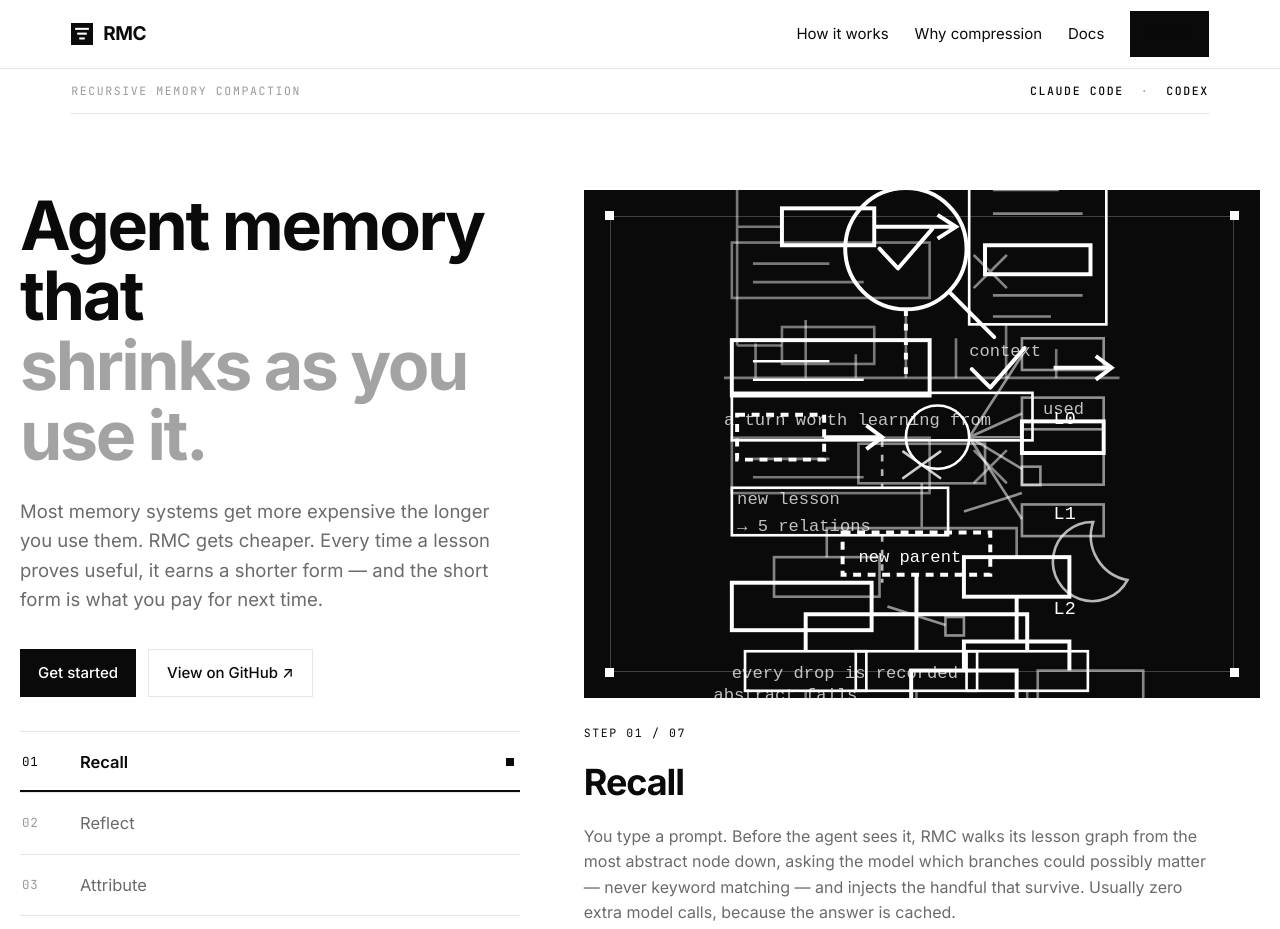
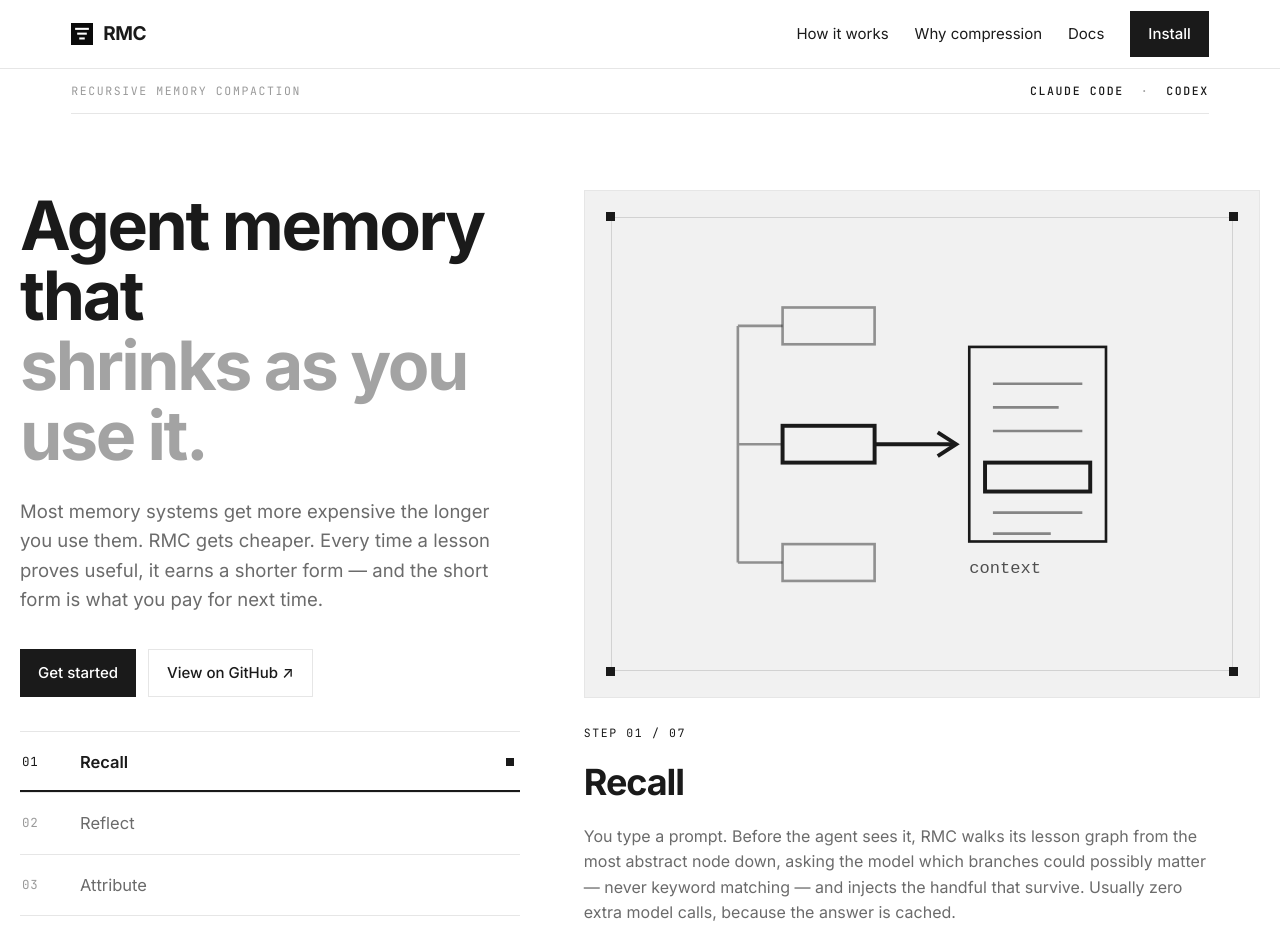
Before and after one commit to yiheinchai/recursive-memory-compaction, a plain HTML site: page docs/index.html in a window 1280 px wide. Shown: the top 929 px of the page. Drawn offline with Linux system fonts and the light colour scheme.

Commit message:
Fix stacked diagrams and lighten the plate
Three bugs, all cascade:

- .panel svg { display: block } outranked the hidden attribute, so all
  seven drawings painted on top of each other. Added an explicit
  svg[hidden] rule.
- .nav-links a (0,1,1) outranked .btn (0,1,0), painting the Install
  label black on a black button.
- The solid black plate was the heaviest mass on an otherwise light
  page. Inverted it: soft grey ground, ink line art, ink corner ticks.
  Code blocks follow, and the accent softens from #0a0a0a to #1a1a1a.

```diff
--- a/docs/index.html
+++ b/docs/index.html
@@ -74,7 +74,7 @@
       <span class="tick bl"></span><span class="tick br"></span>
 
       <!-- 01 RECALL -->
-      <svg data-fig="1" viewBox="0 0 400 300" fill="none" stroke="#fff" stroke-width="2">
+      <svg data-fig="1" viewBox="0 0 400 300" fill="none" stroke="#1a1a1a" stroke-width="2">
         <path d="M60 60v180M60 60h34M60 150h34M60 240h34" opacity=".45"/>
         <rect x="94" y="46" width="70" height="28" opacity=".45"/>
         <rect x="94" y="136" width="70" height="28" stroke-width="3"/>
@@ -85,22 +85,22 @@
         <path d="M254 104h68M254 122h50M254 140h68" opacity=".5"/>
         <rect x="248" y="164" width="80" height="22" stroke-width="3"/>
         <path d="M254 202h68M254 218h44" opacity=".5"/>
-        <text x="236" y="248" fill="#fff" stroke="none" font-family="monospace" font-size="13" opacity=".75">context</text>
+        <text x="236" y="248" fill="#1a1a1a" stroke="none" font-family="monospace" font-size="13" opacity=".75">context</text>
       </svg>
 
       <!-- 02 REFLECT -->
-      <svg data-fig="2" viewBox="0 0 400 300" fill="none" stroke="#fff" stroke-width="2" hidden>
+      <svg data-fig="2" viewBox="0 0 400 300" fill="none" stroke="#1a1a1a" stroke-width="2" hidden>
         <path d="M50 210h300" opacity=".45"/>
         <path d="M74 210v-26M112 210v-44M150 210v-18M188 210v-52M226 210v-30M264 210v-40M302 210v-22" opacity=".45"/>
         <circle cx="188" cy="112" r="46" stroke-width="3"/>
         <path d="M221 145l34 34" stroke-width="3" stroke-linecap="round"/>
         <path d="M168 112l14 15 26-30" stroke-width="3" stroke-linecap="round" stroke-linejoin="round"/>
         <path d="M188 158v52" stroke-width="3" stroke-dasharray="5 6"/>
-        <text x="50" y="246" fill="#fff" stroke="none" font-family="monospace" font-size="13" opacity=".75">a turn worth learning from</text>
+        <text x="50" y="246" fill="#1a1a1a" stroke="none" font-family="monospace" font-size="13" opacity=".75">a turn worth learning from</text>
       </svg>
 
       <!-- 03 ATTRIBUTE -->
-      <svg data-fig="3" viewBox="0 0 400 300" fill="none" stroke="#fff" stroke-width="2" hidden>
+      <svg data-fig="3" viewBox="0 0 400 300" fill="none" stroke="#1a1a1a" stroke-width="2" hidden>
         <rect x="56" y="52" width="150" height="42" opacity=".45"/>
         <rect x="56" y="126" width="150" height="42" stroke-width="3"/>
         <rect x="56" y="200" width="150" height="42" opacity=".45"/>
@@ -112,11 +112,11 @@
         <path d="M240 210l24 24M264 210l-24 24" opacity=".5" stroke-linecap="round"/>
         <path d="M300 147h44" stroke-width="3"/>
         <path d="M332 138l12 9-12 9" stroke-width="3"/>
-        <text x="292" y="182" fill="#fff" stroke="none" font-family="monospace" font-size="13" opacity=".75">used</text>
+        <text x="292" y="182" fill="#1a1a1a" stroke="none" font-family="monospace" font-size="13" opacity=".75">used</text>
       </svg>
 
       <!-- 04 CONSOLIDATE -->
-      <svg data-fig="4" viewBox="0 0 400 300" fill="none" stroke="#fff" stroke-width="2" hidden>
+      <svg data-fig="4" viewBox="0 0 400 300" fill="none" stroke="#1a1a1a" stroke-width="2" hidden>
         <rect x="60" y="128" width="66" height="34" stroke-width="3" stroke-dasharray="6 5"/>
         <path d="M126 145h44" stroke-width="3"/>
         <path d="M158 136l12 9-12 9" stroke-width="3"/>
@@ -127,28 +127,28 @@
         <rect x="276" y="133" width="62" height="24" stroke-width="3"/>
         <rect x="276" y="157" width="62" height="24" opacity=".55"/>
         <rect x="276" y="196" width="62" height="24" opacity=".55"/>
-        <text x="60" y="196" fill="#fff" stroke="none" font-family="monospace" font-size="13" opacity=".75">new lesson</text>
-        <text x="60" y="216" fill="#fff" stroke="none" font-family="monospace" font-size="13" opacity=".75">→ 5 relations</text>
+        <text x="60" y="196" fill="#1a1a1a" stroke="none" font-family="monospace" font-size="13" opacity=".75">new lesson</text>
+        <text x="60" y="216" fill="#1a1a1a" stroke="none" font-family="monospace" font-size="13" opacity=".75">→ 5 relations</text>
       </svg>
 
       <!-- 05 COMPRESS -->
-      <svg data-fig="5" viewBox="0 0 400 300" fill="none" stroke="#fff" stroke-width="2" hidden>
+      <svg data-fig="5" viewBox="0 0 400 300" fill="none" stroke="#1a1a1a" stroke-width="2" hidden>
         <rect x="56" y="56" width="228" height="36"/>
         <rect x="56" y="128" width="164" height="36"/>
         <rect x="56" y="200" width="106" height="36" stroke-width="3"/>
         <path d="M170 92v36M170 164v36" stroke-dasharray="5 6" opacity=".7"/>
-        <text x="300" y="80" fill="#fff" stroke="none" font-family="monospace" font-size="14">L0</text>
-        <text x="300" y="152" fill="#fff" stroke="none" font-family="monospace" font-size="14">L1</text>
-        <text x="300" y="224" fill="#fff" stroke="none" font-family="monospace" font-size="14">L2</text>
+        <text x="300" y="80" fill="#1a1a1a" stroke="none" font-family="monospace" font-size="14">L0</text>
+        <text x="300" y="152" fill="#1a1a1a" stroke="none" font-family="monospace" font-size="14">L1</text>
+        <text x="300" y="224" fill="#1a1a1a" stroke="none" font-family="monospace" font-size="14">L2</text>
         <path d="M232 146l44 -14" opacity=".55"/>
         <rect x="276" y="112" width="14" height="14" opacity=".55"/>
         <path d="M174 218l44 14" opacity=".55"/>
         <rect x="218" y="226" width="14" height="14" opacity=".55"/>
-        <text x="56" y="272" fill="#fff" stroke="none" font-family="monospace" font-size="13" opacity=".75">every drop is recorded</text>
+        <text x="56" y="272" fill="#1a1a1a" stroke="none" font-family="monospace" font-size="13" opacity=".75">every drop is recorded</text>
       </svg>
 
       <!-- 06 DESCEND -->
-      <svg data-fig="6" viewBox="0 0 400 300" fill="none" stroke="#fff" stroke-width="2" hidden>
+      <svg data-fig="6" viewBox="0 0 400 300" fill="none" stroke="#1a1a1a" stroke-width="2" hidden>
         <rect x="152" y="40" width="96" height="30" opacity=".5"/>
         <path d="M186 46l28 20M214 46l-28 20" opacity=".8" stroke-linecap="round"/>
         <path d="M200 70v34M200 104h-72v22M200 104h72v22" opacity=".5"/>
@@ -157,22 +157,22 @@
         <path d="M272 156v34M272 190h-40v22M272 190h40v22" stroke-width="3"/>
         <rect x="192" y="212" width="80" height="30" stroke-width="3"/>
         <rect x="288" y="212" width="80" height="30" opacity=".5"/>
-        <text x="42" y="234" fill="#fff" stroke="none" font-family="monospace" font-size="13" opacity=".75">abstract fails</text>
-        <text x="42" y="254" fill="#fff" stroke="none" font-family="monospace" font-size="13" opacity=".75">→ pay for detail</text>
+        <text x="42" y="234" fill="#1a1a1a" stroke="none" font-family="monospace" font-size="13" opacity=".75">abstract fails</text>
+        <text x="42" y="254" fill="#1a1a1a" stroke="none" font-family="monospace" font-size="13" opacity=".75">→ pay for detail</text>
       </svg>
 
       <!-- 07 DREAM -->
-      <svg data-fig="7" viewBox="0 0 400 300" fill="none" stroke="#fff" stroke-width="2" hidden>
+      <svg data-fig="7" viewBox="0 0 400 300" fill="none" stroke="#1a1a1a" stroke-width="2" hidden>
         <path d="M330 44a30 30 0 1 0 26 44 34 34 0 0 1-26-44z" stroke-width="2" opacity=".7"/>
         <rect x="140" y="52" width="112" height="32" stroke-width="3" stroke-dasharray="6 5"/>
-        <text x="152" y="74" fill="#fff" stroke="none" font-family="monospace" font-size="13">new parent</text>
+        <text x="152" y="74" fill="#1a1a1a" stroke="none" font-family="monospace" font-size="13">new parent</text>
         <path d="M196 84v30M196 114h-84v28M196 114h84v28M196 114v28" stroke-width="3"/>
         <rect x="66" y="142" width="92" height="30"/>
         <rect x="150" y="142" width="92" height="30"/>
         <rect x="234" y="142" width="92" height="30"/>
         <path d="M112 172v28M196 172v28M280 172v28" opacity=".45"/>
         <path d="M74 212h76M158 212h76M242 212h76" opacity=".45"/>
-        <text x="66" y="248" fill="#fff" stroke="none" font-family="monospace" font-size="13" opacity=".75">used together, repeatedly</text>
+        <text x="66" y="248" fill="#1a1a1a" stroke="none" font-family="monospace" font-size="13" opacity=".75">used together, repeatedly</text>
       </svg>
     </div>
 
--- a/docs/style.css
+++ b/docs/style.css
@@ -1,13 +1,13 @@
 /* RMC — a deliberately flat, gridded, technical look.
-   Monochrome and light-only by design: ink on paper, with a single black
-   plate carrying the diagrams. A dark inversion would lose the drafting-paper
-   feel the grid marks depend on. */
+   Monochrome and light-only by design: ink on paper, with a soft grey plate
+   carrying the diagrams. A dark inversion would lose the drafting-paper feel
+   the grid marks depend on. */
 
 :root {
-  --accent: #0a0a0a;
-  --accent-hover: #333333;
-  --plate: #0a0a0a;
-  --ink: #0a0a0a;
+  --accent: #1a1a1a;
+  --accent-hover: #3d3d3d;
+  --plate: #f1f1f1;
+  --ink: #1a1a1a;
   --muted: #6b6b6b;
   --faint: #9a9a9a;
   --rule: #e6e6e6;
@@ -76,6 +76,8 @@ a:hover { text-decoration: underline; }
   align-items: center;
 }
 .nav-links a { color: var(--ink); font-size: 15px; }
+/* `.nav-links a` outranks `.btn`, so the button label needs to win back. */
+.nav-links a.btn { color: #fff; }
 .btn {
   display: inline-flex;
   align-items: center;
@@ -182,19 +184,21 @@ h1 .accent { color: #a3a3a3; }
   overflow: hidden;
 }
 .panel svg { width: 78%; height: auto; display: block; }
+.panel svg[hidden] { display: none; }
 /* drafting crosshairs, as on technical drawings */
+.panel { border: 1px solid var(--rule); }
 .panel::before {
   content: "";
   position: absolute;
   inset: 26px;
-  border: 1px solid rgba(255, 255, 255, .22);
+  border: 1px solid rgba(0, 0, 0, .13);
   pointer-events: none;
 }
 .tick {
   position: absolute;
   width: 9px;
   height: 9px;
-  background: #fff;
+  background: var(--ink);
   z-index: 2;
 }
 .tick.tl { top: 21px; left: 21px; }
@@ -264,17 +268,18 @@ h3 {
 
 pre, code { font-family: var(--mono); }
 pre {
-  background: var(--plate);
-  color: #f2f2f2;
+  background: #f7f7f7;
+  border: 1px solid var(--rule);
+  color: #1a1a1a;
   padding: 20px 22px;
   overflow-x: auto;
   font-size: 13.5px;
   line-height: 1.65;
   margin: 0 0 18px;
 }
-pre .c { color: #8a8a8a; }   /* comment  */
-pre .g { color: #d4d4d4; }   /* literal  */
-pre .b { color: #ffffff; font-weight: 500; }  /* command */
+pre .c { color: #8d8d8d; }   /* comment  */
+pre .g { color: #4a4a4a; }   /* literal  */
+pre .b { color: #000; font-weight: 600; }  /* command */
 p code, li code, td code {
   background: var(--panel);
   border: 1px solid var(--rule);
```
